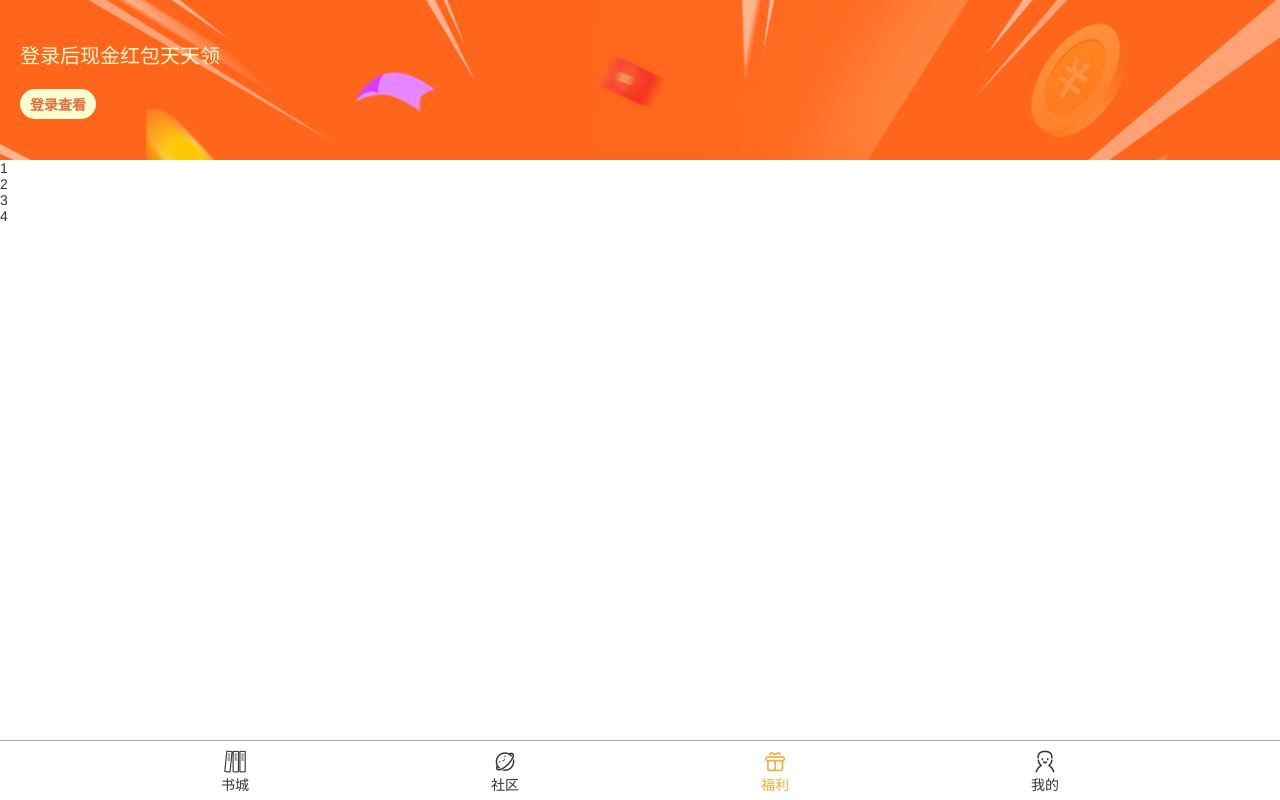
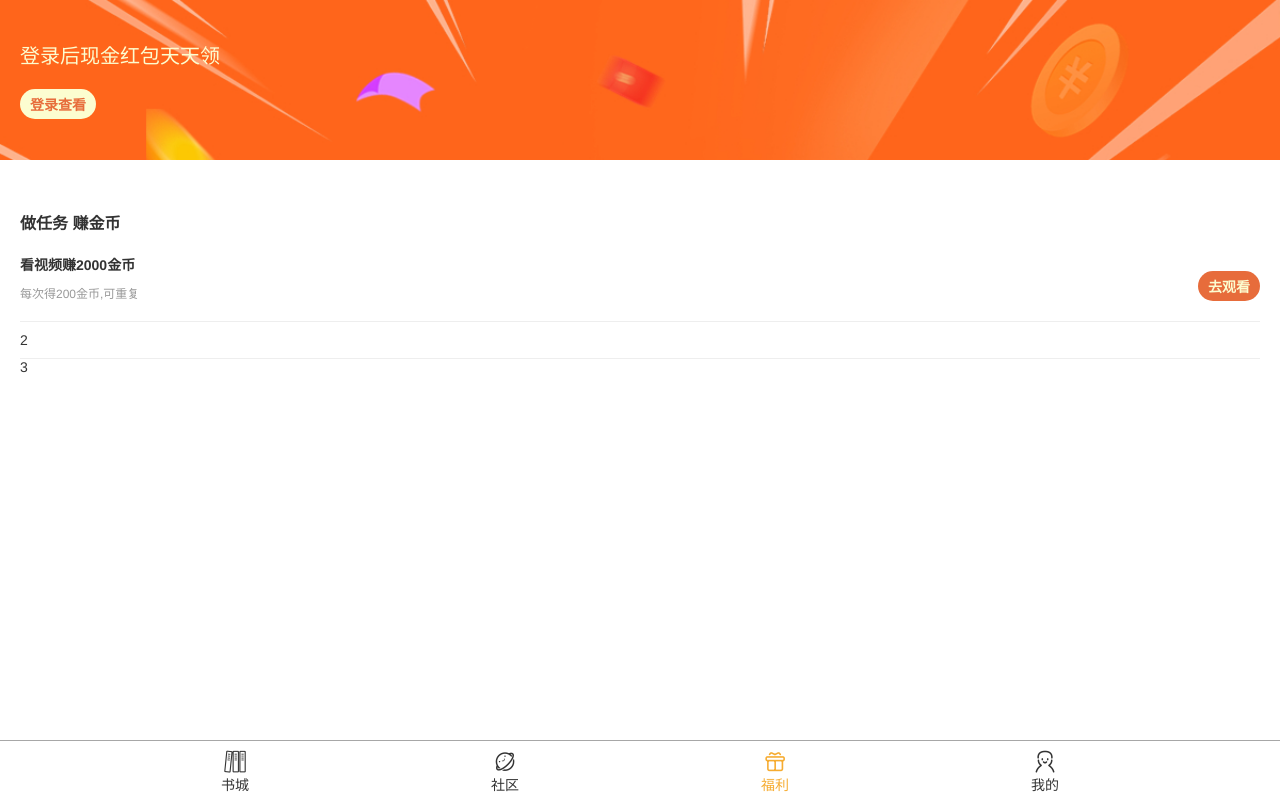
Before and after one commit to JacksonYaooo/vue3-project-readApp, a Vue app: page /#/welfare in a window 1280 px wide. Built offline with nearby package versions, Linux system fonts and the light colour scheme.

Commit message:
feat: 福利页模块1样式

```diff
--- a/src/assets/css/index.css
+++ b/src/assets/css/index.css
@@ -585,3 +585,39 @@
   font-weight: 600;
   margin: 20px;
 }
+.welfare-body{
+  padding: 20px;
+}
+.welfare-body-item1,
+.welfare-body-item2
+{
+  position: relative;
+  border-bottom: 1px solid #eee;
+  padding: 10px 0;
+}
+.welfare-body-item1 h4{
+  font-size: 16px;
+  margin: 20px 0;
+}
+.welfare-text1{
+  font-weight: 600;
+  margin-bottom: 5px;
+}
+.welfare-text2{
+  color: #999;
+  font-size: 12px;
+  margin: 10px 0;
+}
+.welfare .btn{
+  border-radius: 20px;
+  border: 0;
+  padding: 5px 10px;
+  font-weight: 600;
+}
+.welfare-body-item1 button{
+  background-color: #e76c3b;
+  color: #fcfdd0;
+  position: absolute;
+  bottom: 20px;
+  right: 0;
+}
--- a/src/views/welfare/index.vue
+++ b/src/views/welfare/index.vue
@@ -7,10 +7,14 @@
       </router-link>
     </div>
     <div class="welfare-body">
-      <div class="welfare-body-item1">1</div>
+      <div class="welfare-body-item1">
+        <h4>做任务 赚金币</h4>
+        <p class="welfare-text1">看视频赚2000金币</p>
+        <p class="welfare-text2">每次得200金币,可重复</p>
+        <button class="btn">去观看</button>
+      </div>
       <div class="welfare-body-item2">2</div>
       <div class="welfare-body-item3">3</div>
-      <div class="welfare-body-item4">4</div>
     </div>
   </div>
 </template>
```
